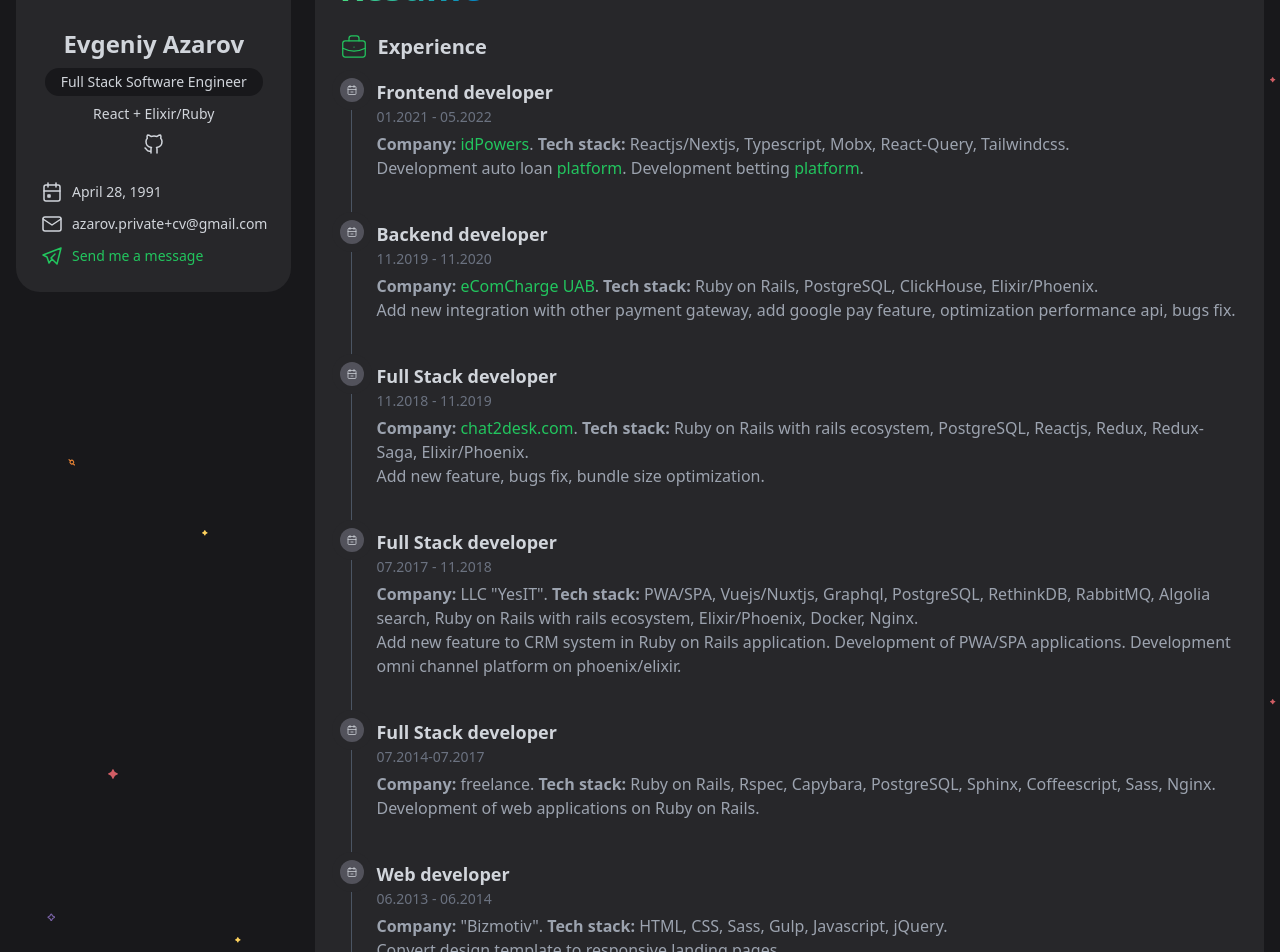
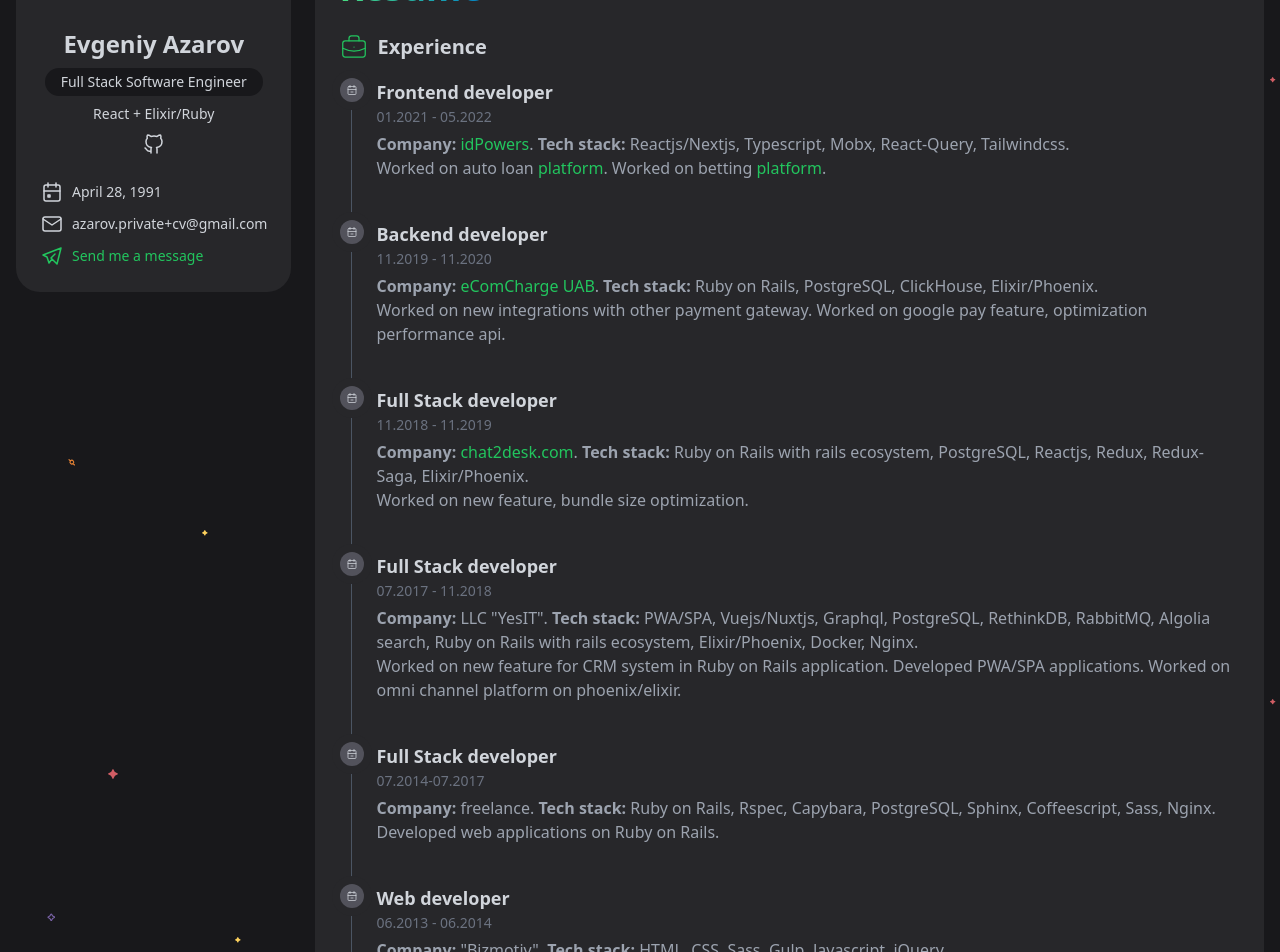
Before and after one commit to evgeniy28/evgeniy28.github.io, a React app: page / in a window 1280 px wide. Shown: the part 260-1212 px from the top of the page. Built offline with nearby package versions, Linux system fonts and the light colour scheme.

Commit message:
Fix spell

```diff
--- a/src/components/resume.tsx
+++ b/src/components/resume.tsx
@@ -5,27 +5,27 @@
 const experienceData = [
   {
     title: 'Frontend developer',
-    text: '<b>Company:</b> <a class="text-green-500 hover:underline" target="_blank" href="https://idpowers.com/" rel="noreferrer noopener">idPowers</a>. <b>Tech stack:</b> Reactjs/Nextjs, Typescript, Mobx, React-Query, Tailwindcss. <br />Development auto loan <a class="text-green-500 hover:underline" target="_blank" href="https://idpowers.com/cases/vash-investor-lk/" rel="noreferrer noopener">platform</a>. Development betting <a class="text-green-500 hover:underline" target="_blank" href="https://hddx.id-east.ru/" rel="noreferrer noopener">platform</a>.',
+    text: '<b>Company:</b> <a class="text-green-500 hover:underline" target="_blank" href="https://idpowers.com/" rel="noreferrer noopener">idPowers</a>. <b>Tech stack:</b> Reactjs/Nextjs, Typescript, Mobx, React-Query, Tailwindcss. <br />Worked on auto loan <a class="text-green-500 hover:underline" target="_blank" href="https://idpowers.com/cases/vash-investor-lk/" rel="noreferrer noopener">platform</a>. Worked on betting <a class="text-green-500 hover:underline" target="_blank" href="https://hddx.id-east.ru/" rel="noreferrer noopener">platform</a>.',
     period: '01.2021 - 05.2022',
   },
   {
     title: 'Backend developer',
-    text: '<b>Company:</b> <a class="text-green-500 hover:underline" target="_blank" href="https://ecomcharge.com/" rel="noreferrer noopener">eComCharge UAB</a>. <b>Tech stack:</b> Ruby on Rails, PostgreSQL, ClickHouse, Elixir/Phoenix. <br />Add new integration with other payment gateway, add google pay feature, optimization performance api, bugs fix.',
+    text: '<b>Company:</b> <a class="text-green-500 hover:underline" target="_blank" href="https://ecomcharge.com/" rel="noreferrer noopener">eComCharge UAB</a>. <b>Tech stack:</b> Ruby on Rails, PostgreSQL, ClickHouse, Elixir/Phoenix. <br />Worked on new integrations with other payment gateway. Worked on google pay feature, optimization performance api.',
     period: '11.2019 - 11.2020',
   },
   {
     title: 'Full Stack developer',
-    text: '<b>Company:</b> <a class="text-green-500 hover:underline" target="_blank" href="https://chat2desk.com/en/" rel="noreferrer noopener">chat2desk.com</a>. <b>Tech stack:</b> Ruby on Rails with rails ecosystem, PostgreSQL, Reactjs, Redux, Redux-Saga, Elixir/Phoenix. <br />Add new feature, bugs fix, bundle size optimization.',
+    text: '<b>Company:</b> <a class="text-green-500 hover:underline" target="_blank" href="https://chat2desk.com/en/" rel="noreferrer noopener">chat2desk.com</a>. <b>Tech stack:</b> Ruby on Rails with rails ecosystem, PostgreSQL, Reactjs, Redux, Redux-Saga, Elixir/Phoenix. <br />Worked on new feature, bundle size optimization.',
     period: '11.2018 - 11.2019',
   },
   {
     title: 'Full Stack developer',
-    text: '<b>Company:</b> LLC "YesIT". <b>Tech stack:</b> PWA/SPA, Vuejs/Nuxtjs, Graphql, PostgreSQL, RethinkDB, RabbitMQ, Algolia search, Ruby on Rails with rails ecosystem, Elixir/Phoenix, Docker, Nginx. <br />Add new feature to CRM system in Ruby on Rails application. Development of PWA/SPA applications. Development omni channel platform on phoenix/elixir.',
+    text: '<b>Company:</b> LLC "YesIT". <b>Tech stack:</b> PWA/SPA, Vuejs/Nuxtjs, Graphql, PostgreSQL, RethinkDB, RabbitMQ, Algolia search, Ruby on Rails with rails ecosystem, Elixir/Phoenix, Docker, Nginx. <br />Worked on new feature for CRM system in Ruby on Rails application. Developed PWA/SPA applications. Worked on omni channel platform on phoenix/elixir.',
     period: '07.2017 - 11.2018',
   },
   {
     title: 'Full Stack developer',
-    text: '<b>Company:</b> freelance. <b>Tech stack:</b> Ruby on Rails, Rspec, Capybara, PostgreSQL, Sphinx, Coffeescript, Sass, Nginx. <br />Development of web applications on Ruby on Rails.',
+    text: '<b>Company:</b> freelance. <b>Tech stack:</b> Ruby on Rails, Rspec, Capybara, PostgreSQL, Sphinx, Coffeescript, Sass, Nginx. <br />Developed web applications on Ruby on Rails.',
     period: '07.2014-07.2017',
   },
   {
```
